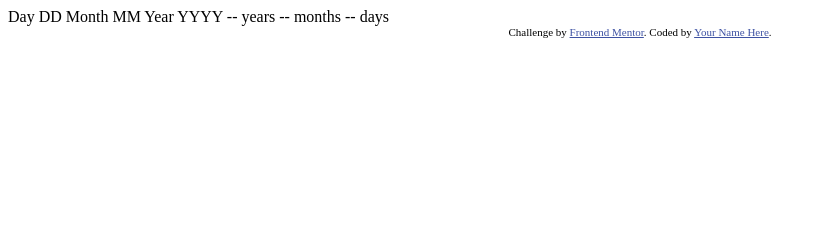
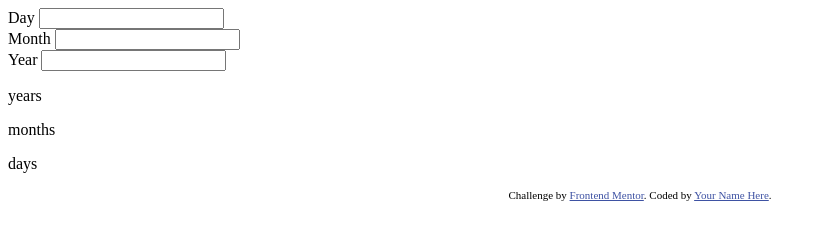
Before and after one commit to Samuellekpor/age-calculator-app, a website: page index.html in a window 1280 px wide. Shown: the whole page, without its empty margins (0-826 px from the left). Drawn offline with Linux system fonts and the light colour scheme.

Commit message:
Added page skeleton wiht html

```diff
--- a/index.html
+++ b/index.html
@@ -16,18 +16,27 @@
 </head>
 <body>
 
-  Day
-  DD
-
-  Month
-  MM
-
-  Year
-  YYYY
-
-  -- years
-  -- months
-  -- days
+  <div class="big-container">
+    <form action="submit" class="form">
+      <div>
+        <label for="day">Day</label>
+        <input type="number" name="day" id="day">
+      </div>
+      <div>
+        <label for="month">Month</label>
+        <input type="number" name="month" id="month">
+      </div>
+      <div>
+        <label for="day">Year</label>
+        <input type="number" name="year" id="year">
+      </div>
+    </form>
+    <div class="results">
+      <span class="years-num"></span><p>years</p>
+      <span class="months-num"></span><p>months</p>
+      <span class="days-num"></span><p>days</p>
+    </div>
+  </div>
 
   <div class="attribution">
     Challenge by <a href="https://www.frontendmentor.io?ref=challenge" target="_blank">Frontend Mentor</a>.
```
